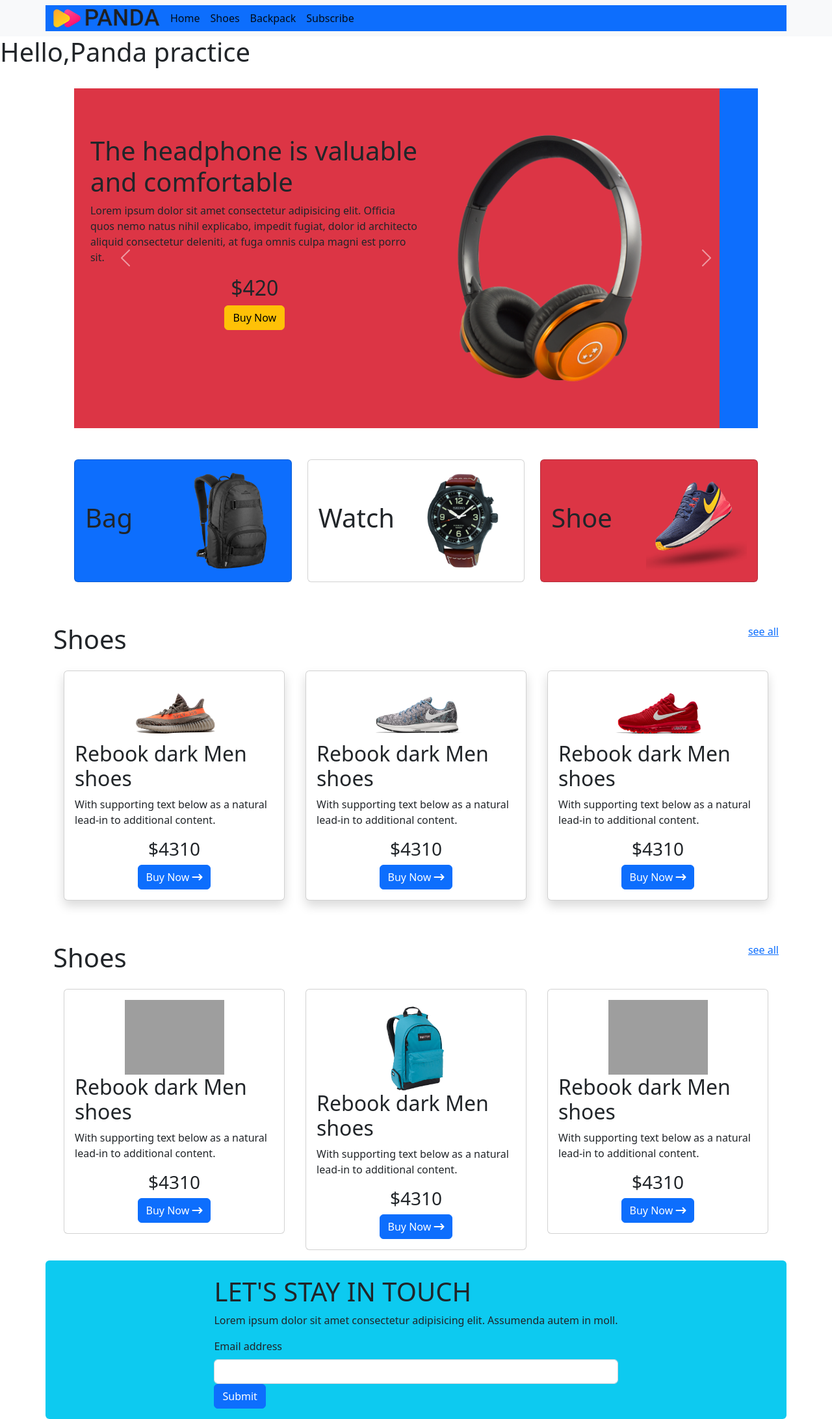
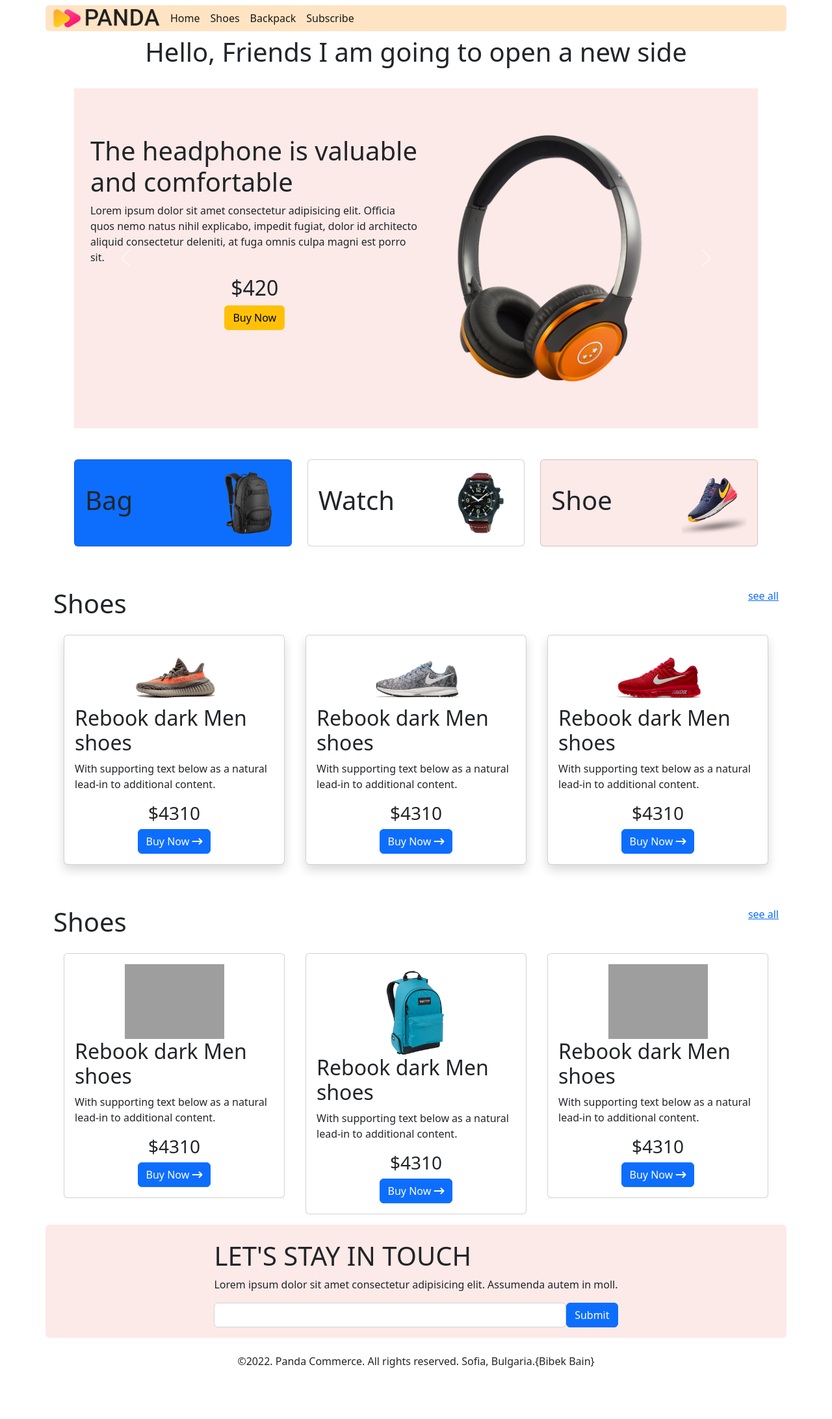
Before and after one commit to BEBACK100/panda-practice, a plain HTML site: page index.html in a window 1280 px wide. Shown: the whole page at 65% size. After the commit the page ends 2123 px from the top, so only its background shows below. Drawn offline with nearby package versions, Linux system fonts and the light colour scheme; grey boxes are pictures that could not be loaded.

Commit message:
customize color

```diff
--- /dev/null
+++ b/custom css/style.css
@@ -0,0 +1,11 @@
+.panda-bg-danger {
+    background-color: #fceae8;
+}
+
+.row img {
+    width: 100px;
+}
+
+.nav-bg-light {
+    background-color: bisque;
+}
--- a/index.html
+++ b/index.html
@@ -10,12 +10,14 @@
     <!-- bootstrap link -->
     <link href="https://cdn.jsdelivr.net/npm/bootstrap@5.2.0/dist/css/bootstrap.min.css" rel="stylesheet"
         integrity="sha384-gH2yIJqKdNHPEq0n4Mqa/HGKIhSkIHeL5AyhkYV8i59U5AR6csBvApHHNl/vI1Bx" crossorigin="anonymous">
+    <!-- Custom css -->
+    <link rel="stylesheet" href="custom css/style.css">
 </head>
 
 <body>
     <header>
-        <nav class="navbar navbar-expand-lg bg-light">
-            <div class="container bg-primary">
+        <nav class="navbar navbar-expand-lg">
+            <div class="container nav-bg-light rounded">
                 <img src="logo.png" alt="">
 
                 <button class="navbar-toggler" type="button" data-bs-toggle="collapse"
@@ -41,12 +43,12 @@
             </div>
         </nav>
     </header>
-    <h1>Hello,Panda practice</h1>
+    <h1 class="d-flex justify-content-center">Hello, Friends I am going to open a new side</h1>
     <section class="container">
         <div class="slide-part m-3 p-3">
             <div id="carouselExampleControls" class="carousel slide" data-bs-ride="carousel">
                 <div class="carousel-inner">
-                    <div class="carousel-item active bg-danger">
+                    <div class="carousel-item active panda-bg-danger">
 
                         <div class="row p-5 m-4">
                             <div class="col-lg-7  d-flex align-items-center flex-column">
@@ -64,7 +66,7 @@
                             </div>
                         </div>
                     </div>
-                    <div class="carousel-item bg-primary">
+                    <div class="carousel-item panda-bg-danger">
                         <div class="row p-5 m-4">
                             <div class="col-lg-7  d-flex align-items-center flex-column ps-5">
                                 <h1>The headphone is valuable and comfortable</h1>
@@ -81,7 +83,7 @@
                             </div>
                         </div>
                     </div>
-                    <div class="carousel-item bg-secondary">
+                    <div class="carousel-item panda-bg-danger">
                         <div class="row p-5 m-4">
                             <div class="col-lg-7  d-flex align-items-center flex-column ps-5">
                                 <h1>The headphone is valuable and comfortable</h1>
@@ -113,6 +115,7 @@
                 </button>
             </div>
         </div>
+        <div class="">
             <div class="card-items m-3 p-3">
                 <div class="row">
                     <div class="col-lg-4 col-md-6 col-12">
@@ -133,11 +136,12 @@
                         </div>
                     </div>
                     <div class="col-lg-4 col-md-6 col-12">
-                    <div class="card bg-danger">
+                        <div class="card panda-bg-danger">
                             <div class="card-body d-flex  align-items-center justify-content-between">
 
                                 <h1>Shoe</h1>
                                 <img class="" src="categories/shoes.png" alt="">
+                            </div>
                         </div>
                     </div>
                 </div>
@@ -241,14 +245,14 @@
     </section>
 
     <section style="hight:350px"
-        class="container rounded d-flex justify-content-center align-items-center bg-info pt-4">
+        class="container rounded d-flex justify-content-center align-items-center panda-bg-danger pt-4">
         <div>
             <h1>LET'S STAY IN TOUCH</h1>
             <p>Lorem ipsum dolor sit amet consectetur adipisicing elit. Assumenda autem in moll.</p>
 
             <form>
-                <div class="mb-3">
-                    <label for="exampleInputEmail1" class="form-label">Email address</label>
+                <div class="mb-3 d-flex">
+
                     <input type="email" class="form-control" id="exampleInputEmail1" aria-describedby="emailHelp">
 
 
@@ -257,6 +261,9 @@
         </div>
 
     </section>
+    <div class="footer d-flex justify-content-center pt-4">
+        <p>©2022. Panda Commerce. All rights reserved. Sofia, Bulgaria.{Bibek Bain}</p>
+    </div>
 
 
 
```
Lines whose indentation alone changed are shown as unchanged.
